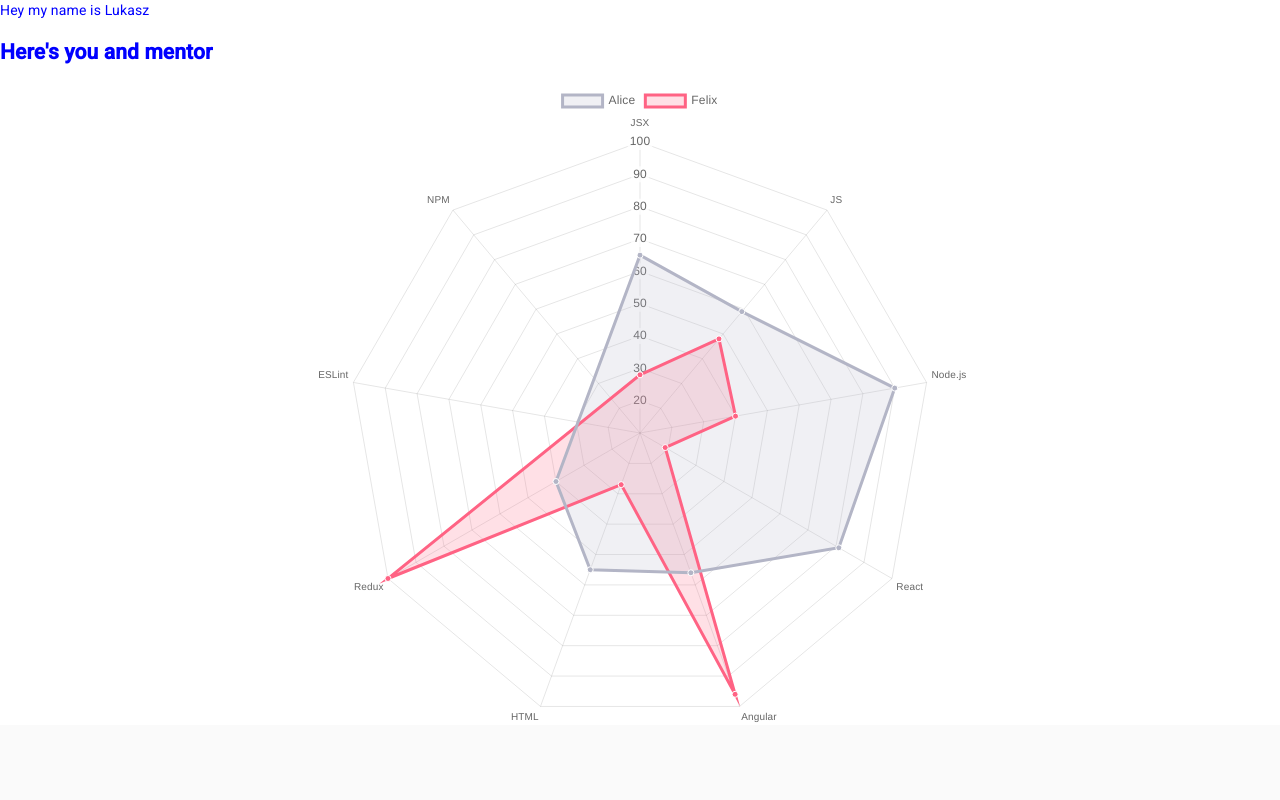
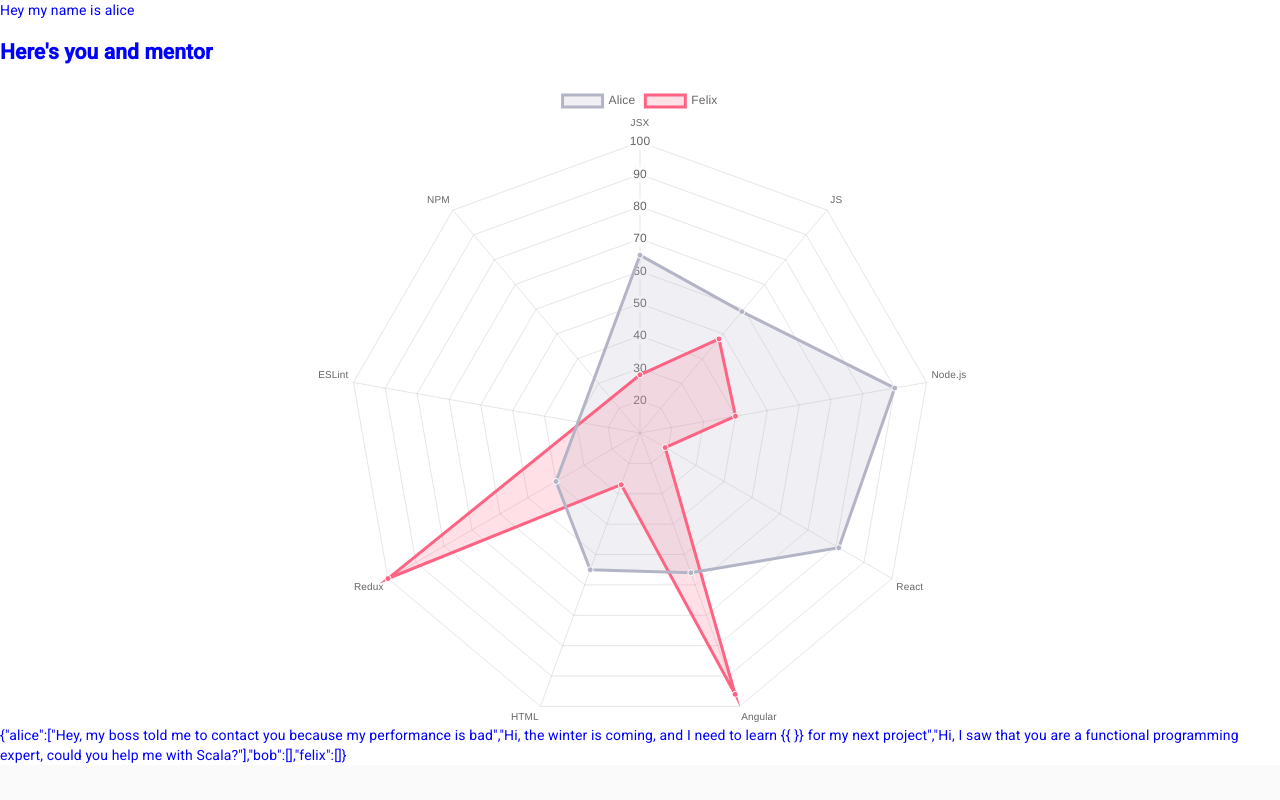
Before and after one commit to flalom/tropic-thunder, a Next.js app in the folder frontend/thunderquiz/: page /mentorProfile in a window 1280 px wide. Built offline with nearby package versions, Linux system fonts and the light colour scheme.

Commit message:
WIp: adding alice quotes

```diff
--- a/frontend/thunderquiz/pages/mentorProfile.js
+++ b/frontend/thunderquiz/pages/mentorProfile.js
@@ -1,6 +1,6 @@
 import React from 'react'
 import styled from 'styled-components'
-import {Radar} from 'react-chartjs-2'
+import { Radar } from 'react-chartjs-2'
 
 const MentorProfile = styled.div`
   background-color: white;
@@ -37,12 +37,33 @@ const data = {
   ]
 }
 
+const conversationStarters = {
+  alice: [
+    'Hey, my boss told me to contact you because my performance is bad',
+    'Hi, the winter is coming, and I need to learn {{ }} for my next project',
+    'Hi, I saw that you are a functional programming expert, could you help me with Scala?'
+  ],
+  bob: [],
+  felix: []
+}
+
+const ConversationStarters = props =>
+  <div>
+    {JSON.stringify(props.starters)}
+  </div>
+
+const people = Object.keys(conversationStarters)
+
 export default props =>
   <MentorProfile>
-    Hey my name is Lukasz
+    Hey my name is {props.name || people[0]}
 
     <div>
       <h2>Here's you and mentor</h2>
-      <Radar data={data} />
+      <Radar data={data}/>
+
+      <ConversationStarters starters={conversationStarters}/>
+
     </div>
+
   </MentorProfile>
```
Also changed, not shown: 1 other file (tests, documents, lock files or other folders).
